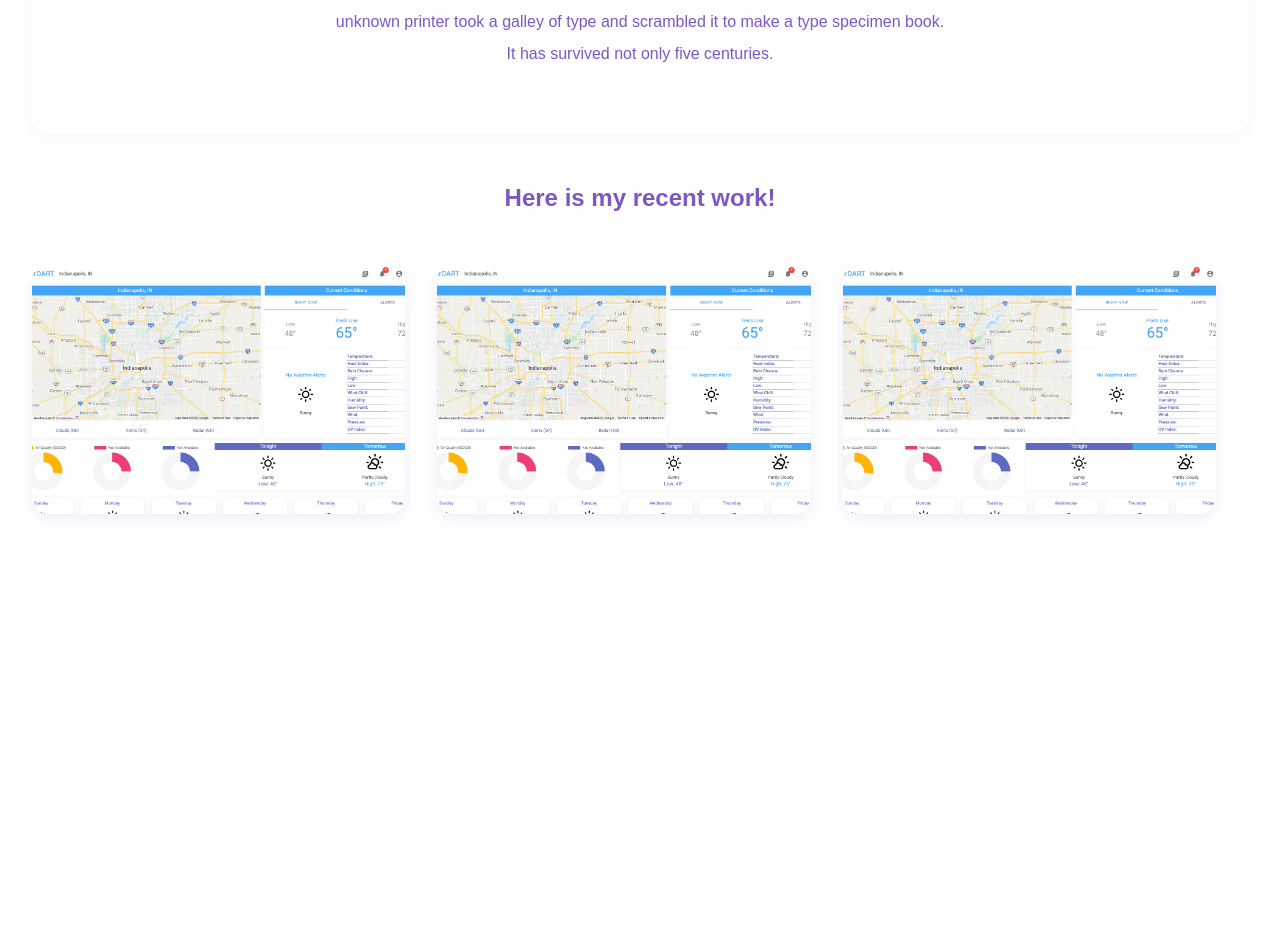
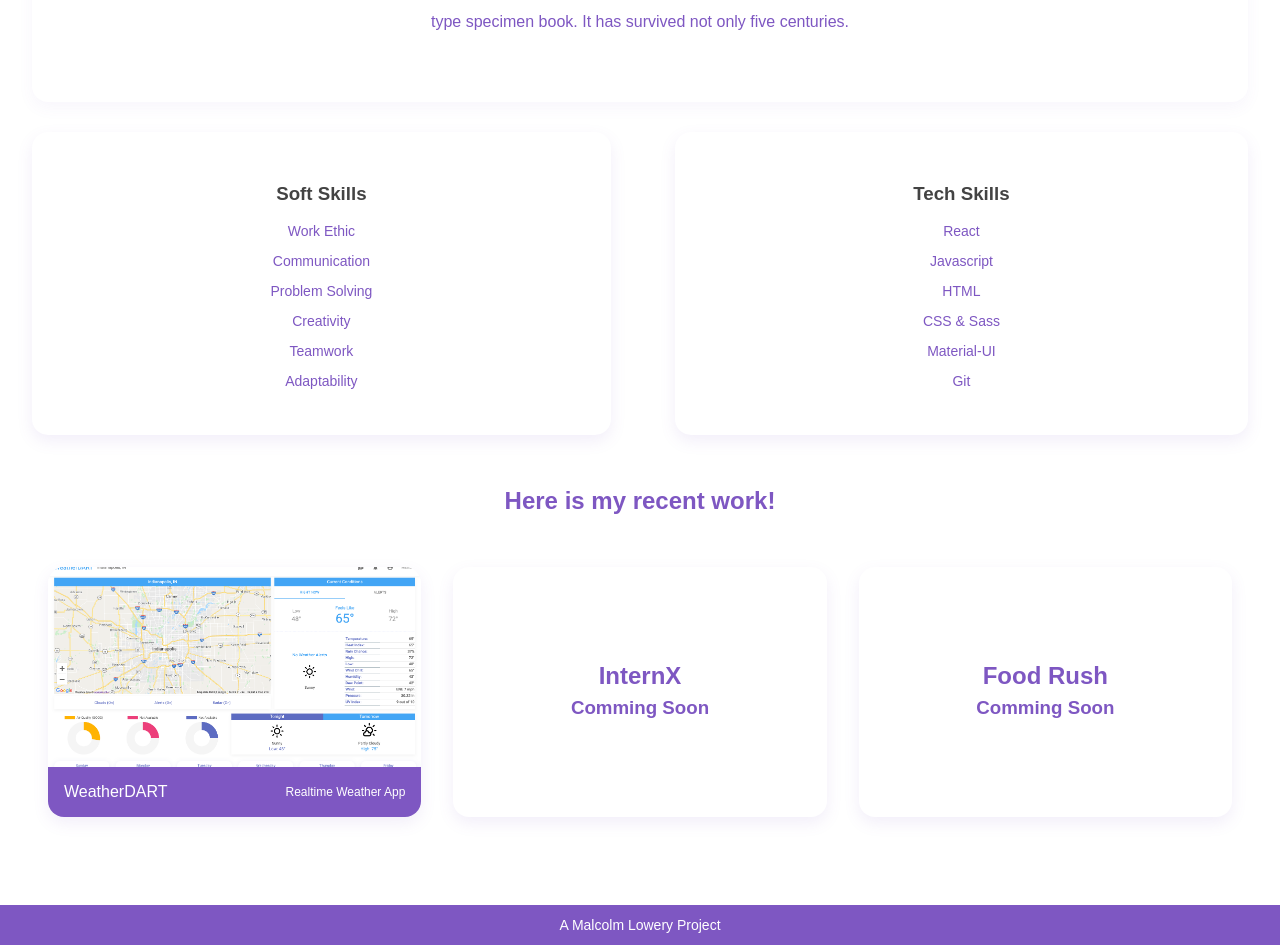
Before and after one commit to LeadAppDev/frontend-portfolio, a React app in the folder app/: page / in a window 1280 px wide. Shown: the part 584-1529 px from the top of the page. Before the commit the page ends 1162 px from the top, so only its background shows below. Built offline with nearby package versions, Linux system fonts and the light colour scheme.

Commit message:
Added more content to home page

```diff
--- /dev/null
+++ b/app/src/components/Card.jsx
@@ -0,0 +1,24 @@
+import React from 'react';
+import './Card.scss';
+
+const Card = ({
+  className,
+  children,
+  titleVisible = false,
+  title,
+  subtitle
+  }) => (
+
+  <div className={`card ${className}`}>
+    { titleVisible &&
+      <div className='card__title'>
+        <p>{title}</p>
+        <p>{subtitle}</p>
+      </div>
+    }
+    {children}
+  </div>
+
+);
+
+export default Card;
--- /dev/null
+++ b/app/src/components/Card.scss
@@ -0,0 +1,8 @@
+.card {
+  height: fit-content;
+  width: fit-content;
+  &__title {
+    display: flex;
+    justify-content: space-between;
+  }
+}
--- a/app/src/components/Navbar.jsx
+++ b/app/src/components/Navbar.jsx
@@ -7,7 +7,6 @@ const Navbar = () => (
 				<h4 className='navbar__content__title'>Portfolio</h4>
 				<span className='navbar__expander'></span>
 				<ul className='navbar__content__list-items'>
-					<li>Home</li>
 					<li>Bio</li>
 					<li>Ambitions</li>
 					<li>Contact</li>
--- a/app/src/components/Navbar.scss
+++ b/app/src/components/Navbar.scss
@@ -29,10 +29,9 @@
 				padding: 0 .5rem;
 				height: 100%;
 			}
-			> li:last-child {
-			}
 			> li {
 				&:hover {
+					cursor: pointer;
 					color: #7e57c2;
 					transition: .2s;
 				}
--- a/app/src/views/Home.jsx
+++ b/app/src/views/Home.jsx
@@ -2,6 +2,7 @@ import React from 'react';
 import './Home.scss';
 import porfileImg from '../assets/profile_img.jpg';
 import weatherDartSnapshot from '../assets/weatherdart_screenshot.jpg';
+import Card from '../components/Card';
 
 const Home = () => (
   <div className='homeView'>
@@ -25,23 +26,65 @@ const Home = () => (
       </div>
     </div>
 
+    <div className='homeView__profile'>
+
+      <Card className='homeView__profile__card'>
+        <h3 className='homeView__profile__card__title'>Soft Skills</h3>
+        <div className='homeView__profile__card__content'>
+          <p>Work Ethic</p>
+          <p>Communication</p>
+          <p>Problem Solving</p>
+          <p>Creativity</p>
+          <p>Teamwork</p>
+          <p>Adaptability</p>
+        </div>
+      </Card>
+
+      <Card className='homeView__profile__card'>
+        <h3 className='homeView__profile__card__title'>Tech Skills</h3>
+        <div className='homeView__profile__card__content'>
+          <p>React</p>
+          <p>Javascript</p>
+          <p>HTML</p>
+          <p>CSS & Sass</p>
+          <p>Material-UI</p>
+          <p>Git</p>
+        </div>
+      </Card>
+
+    </div>
+
     <div className='homeView__recentWork'>
       <h2>Here is my recent work!</h2>
       <div className='homeView__recentWork__content'>
 
         <div className='homeView__recentWork__content__card'>
           <img src={weatherDartSnapshot} />
+          <div className='homeView__recentWork__content__card__text'>
+            <p>WeatherDART</p>
+            <p>Realtime Weather App</p>
+          </div>
         </div>
 
         <div className='homeView__recentWork__content__card'>
-          <img src={weatherDartSnapshot} />
+          <div className='homeView__recentWork__content__card__empty'>
+            <h3>InternX</h3>
+            <h3>Comming Soon</h3>
+          </div>
         </div>
 
         <div className='homeView__recentWork__content__card'>
-          <img src={weatherDartSnapshot} />
+          <div className='homeView__recentWork__content__card__empty'>
+            <h3>Food Rush</h3>
+            <h3>Comming Soon</h3>
+          </div>
         </div>
 
       </div>
+    </div>
+
+    <div className='homeView__footer'>
+      <p>A Malcolm Lowery Project</p>
     </div>
   </div>
 );
--- a/app/src/views/Home.scss
+++ b/app/src/views/Home.scss
@@ -21,6 +21,7 @@
       height: 90px;
       width: 90px;
       border-radius: 50%;
+      border: solid #fff 2px;
     }
     & > h1, p {
       color: #fff;
@@ -50,31 +51,64 @@
       display: flex;
       flex-direction: column;
       height: fit-content;
+      margin: 0 2rem;
       justify-content: center;
       padding: 3rem 0;
-      width: 95%;
+      width: 100%;
 
       &__title {
         color: #434343;
+        padding: 0 .1rem;
         text-align: center;
       }
 
       &__coverLetter {
         align-self: center;
         color: #7e57c2;
-        width: 610px;
+        font-weight: 400;
         line-height: 2rem;
+        text-align: center;
+        min-width: 70%;
+        max-width: 60%;
+      }
+    }
+  }
+
+  &__profile {
+    display: flex;
+    flex-wrap: wrap;
+    height: fit-content;
+    justify-content: space-evenly;
+    position: relative;
+    top: -40px;
+    width: 100%;
+    &__card {
+      box-shadow: 0 6px 16px rgba($color: #7e57c2, $alpha: 0.1);
+      border-radius: 1rem;
+      flex-grow: 1;
+      margin: 0 2rem;
+      margin-bottom: 2rem;
+      min-width: 390px;
+      max-width: 50%;
+      padding: 2rem 0;
+      text-align: center;
+      &__title {
+        color: #434343;
+      }
+      &__content > p {
+        color: #7e57c2;
+        font-size: 14px;
         font-weight: 400;
-        text-align: center;
       }
     }
   }
 
   &__recentWork {
     color: #7e57c2;
-    height: 100px;
+    height: fit-content;
     margin: 0 2rem;
     position: relative;
+    padding: 0;
     text-align: center;
     top: -40px;
 
@@ -90,30 +124,78 @@
         box-shadow: 0 6px 16px rgba($color: #7e57c2, $alpha: 0.1);
         border-radius: 1rem;
         display: flex;
+        flex-direction: column;
         flex-grow: 1;
         height: 250px;
-        margin-right: 2rem;
-        margin-bottom: 2rem;
+        margin: 0 1rem;
+        margin-bottom: 1rem;
         overflow: hidden;
         width: 30%;
+        min-width: 300px;
+        max-width: 410px;
         transition: .3s;
         & > img {
-          height: 100%;
+          height: 80%;
           object-fit: cover;
           width: 100%;
         }
         &:hover {
-          border: solid #7e57c2 1px;
           cursor: pointer;
           transition: .3s;
           transform: scale(1.05);
         }
         &:active {
+          background: #f8f8f8;
           box-shadow: 0 6px 16px rgba($color: #7e57c2, $alpha: 0.2);
           transition: .1s;
           transform: scale(1.03);
         }
+
+        &__text {
+          align-items: center;
+          background: #7e57c2;
+          color: #fff;
+          display: flex;
+          height: 20%;
+          justify-content: space-between;
+          padding: 0 1rem;
+          > p {
+            margin: 0;
+          }
+          > p:nth-child(2) {
+            font-size: 12px;
+          }
+        }
+
+        &__empty {
+          align-items: center;
+          display: flex;
+          flex-direction: column;
+          justify-content: center;
+          height: 100%;
+          width: 100%;
+          > h3 {
+            line-height: 2rem;
+            margin: 0;
+          }
+          > *:nth-child(1) {
+            font-size: 24px;
+          }
+        }
       }
     }
   }
+
+  &__footer {
+    background: #7e57c2;
+    color: #fff;
+    font-size: 14px;
+    margin: 0;
+    padding: .75rem 0;
+    text-align: center;
+    width: 100%;
+    > p {
+      margin: 0;
+    }
+  }
 }
```
Also changed, not shown: app/dist/build.js, app/dist/e9f9eb10f8e2f864931b2fdb3a5ebcb4.jpg (added).
